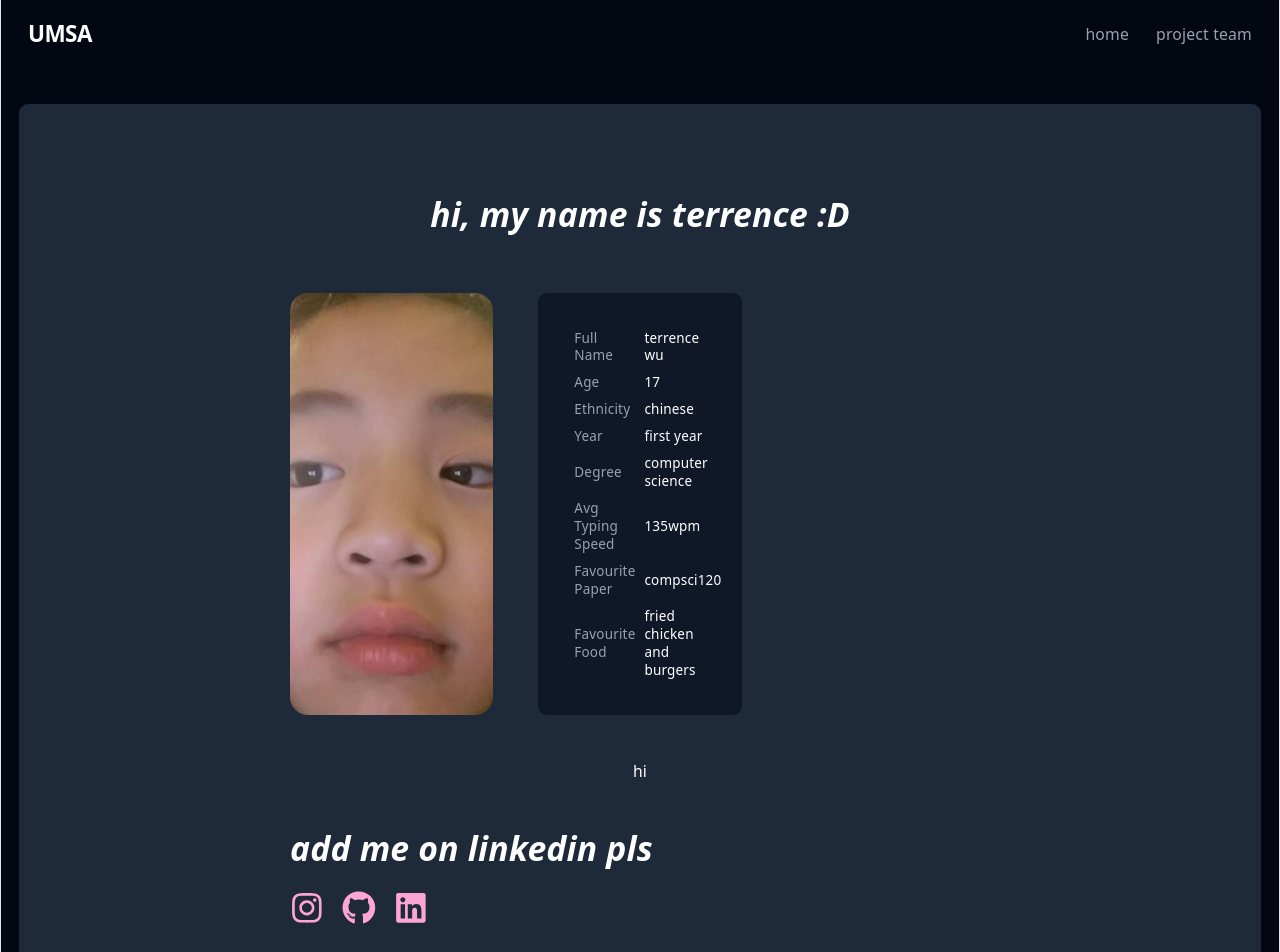
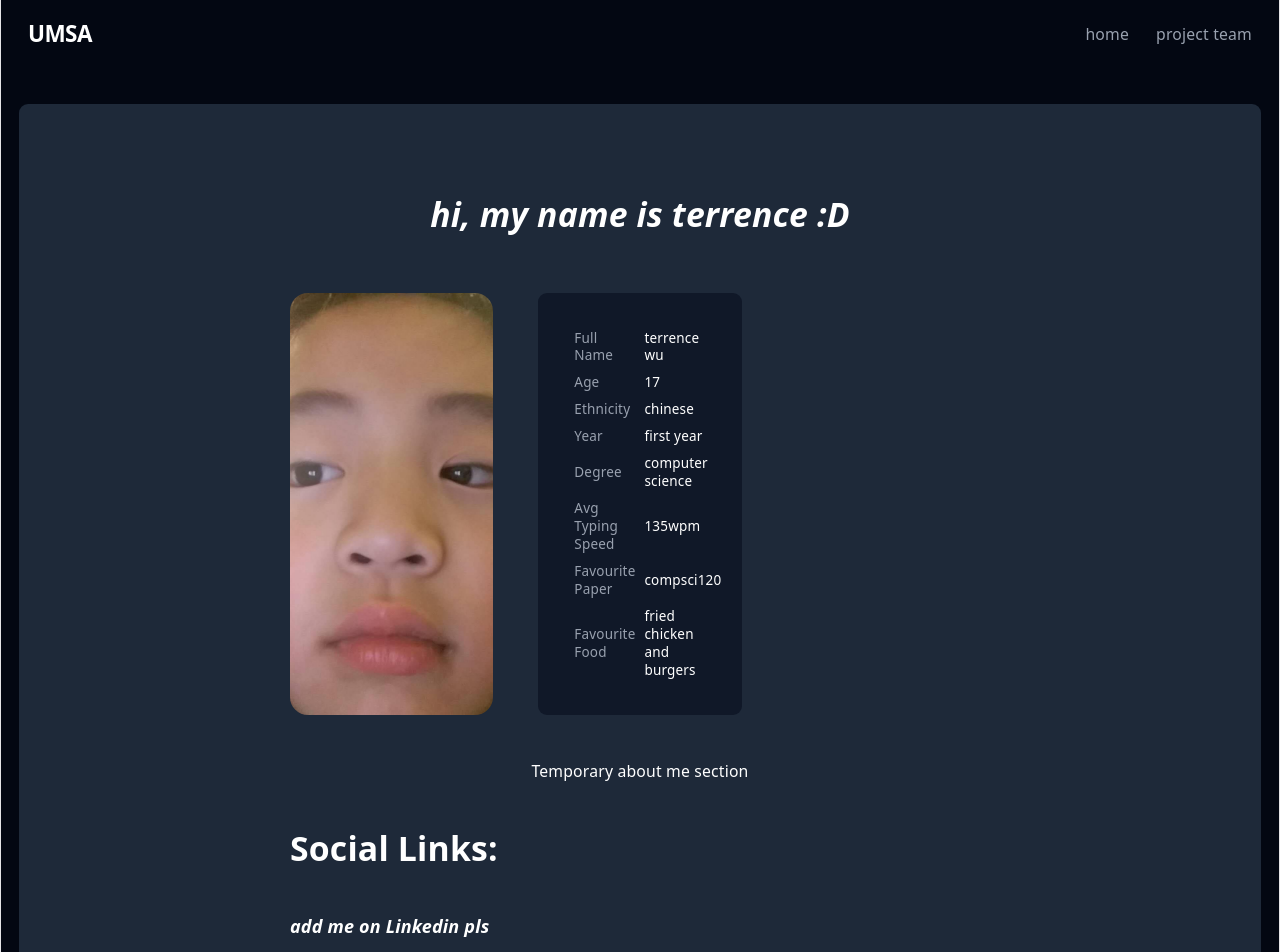
Before and after one commit to UoaWDCC/umsa, a React (Vite) app in the folder client/: page /terrence in a window 1280 px wide. Shown: the top 952 px of the page. Built offline with nearby package versions, Linux system fonts and the light colour scheme.

Commit message:
feat: finished the template for my about me section

```diff
--- a/client/src/pages/Project-Team.tsx
+++ b/client/src/pages/Project-Team.tsx
@@ -15,6 +15,7 @@ export default function ProjectTeam() {
       <p className="pl-15 text-left">
       {/* make a link to your page here! */}
       <Link to="/alanna" className="text-white-500 text-lg hover:italic">Alanna Santoso</Link>
+      <Link to="/terrence" className="text-white-500 text-lg hover:italic">Terrence Wu</Link>
       </p>
     </div>
     </div>
--- a/client/src/pages/project-team/Terrence.tsx
+++ b/client/src/pages/project-team/Terrence.tsx
@@ -53,26 +53,27 @@ export default function Terrence() {
 
         <div>
             <p className="text-sm mt-10">
-                hi
+                Temporary about me section
             </p>
         </div>
 
         {/* social media section */}
         <div>
-            <h1 className="text-3xl mt-10 mb-5 font-bold italic text-left">add me on linkedin pls</h1>
+            <h1 className="text-3xl mt-10 mb-5 font-bold text-left">Social Links:</h1>
+            <h1 className="text-l mt-10 mb-5 font-bold italic text-left">add me on Linkedin pls</h1>
             <div className="flex grid-cols-4 gap-4 mt-4">
 
                 {/* the <a></a> tags are for creating links */}
                 <a href="https://www.instagram.com/_tw1738" target="_blank" rel="noopener noreferrer">
-                    <FaInstagram className="text-3xl text-pink-300 hover:text-white" />
+                    <FaInstagram className="text-3xl text-gray-300 hover:text-white" />
                 </a>
 
                 <a href="https://github.com/Twu1738" target="_blank" rel="noopener noreferrer">
-                    <FaGithub className="text-3xl text-pink-300 hover:text-white" />
+                    <FaGithub className="text-3xl text-gray-300 hover:text-white" />
                 </a>
 
                 <a href="https://www.linkedin.com/in/terrence-wu" target="_blank" rel="noopener noreferrer">
-                    <FaLinkedin className="text-3xl text-pink-300 hover:text-white" />
+                    <FaLinkedin className="text-3xl text-gray-300 hover:text-white" />
                 </a>
 
             </div>
```
